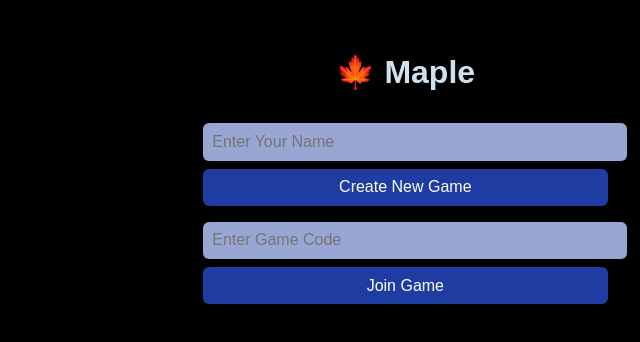
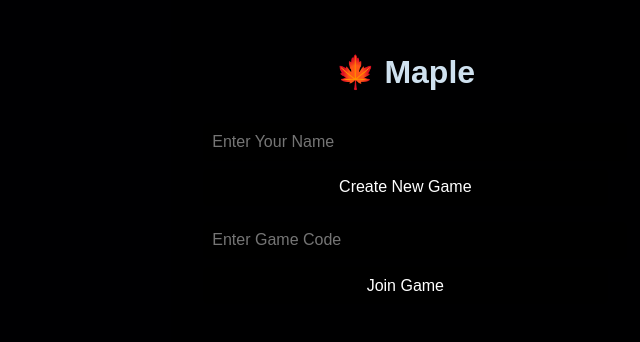
Before and after one commit to devyani1512/the_game, a React (Vite) app in the folder atlas-game-client/: page / in a window 1280 px wide. Shown: the top 342 px of the page, without its empty margins (640-1280 px from the left). Built offline with nearby package versions, Linux system fonts and the light colour scheme; no server answers.

Commit message:
Update App.css

```diff
--- a/atlas-game-client/src/App.css
+++ b/atlas-game-client/src/App.css
@@ -54,7 +54,8 @@ body, html, #root {
   gap: 0.5rem;
 }
 .input-row input{
-  background-color: #99a5d2
+  background-color: #000000;
+
 }
 
 .input-row input,
@@ -62,19 +63,23 @@ body, html, #root {
   width: 100%;
   padding: 0.6rem;
   font-size: 1rem;
+
   border-radius: 6px;
   border: none;
 }
 
 .input-row button {
-  background-color: #1f3ca3;
+  background-color: #000000;
   color: white;
   cursor: pointer;
   transition: background-color 0.2s;
 }
 
 .input-row button:hover {
-  background-color: #2f54d3;
+  background-color: #525252;
+}
+.input-row input:hover {
+  background-color: #000000;
 }
 
 .status {
```
